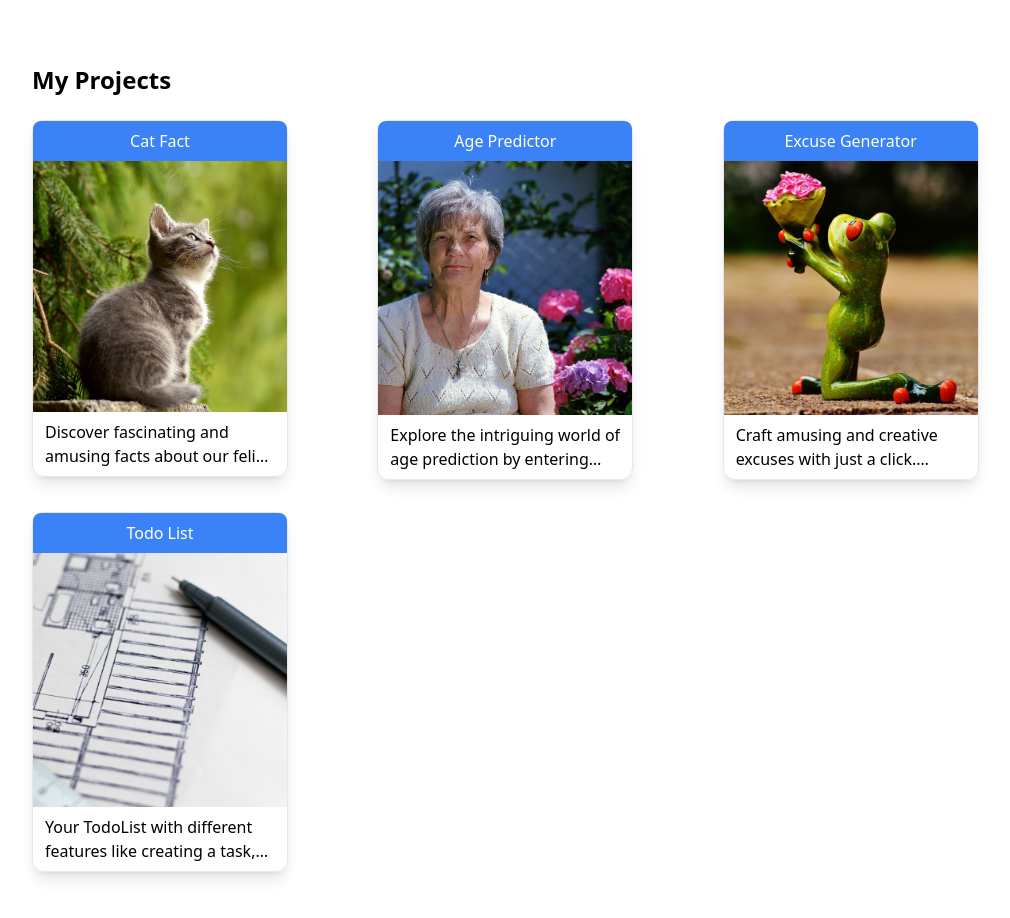
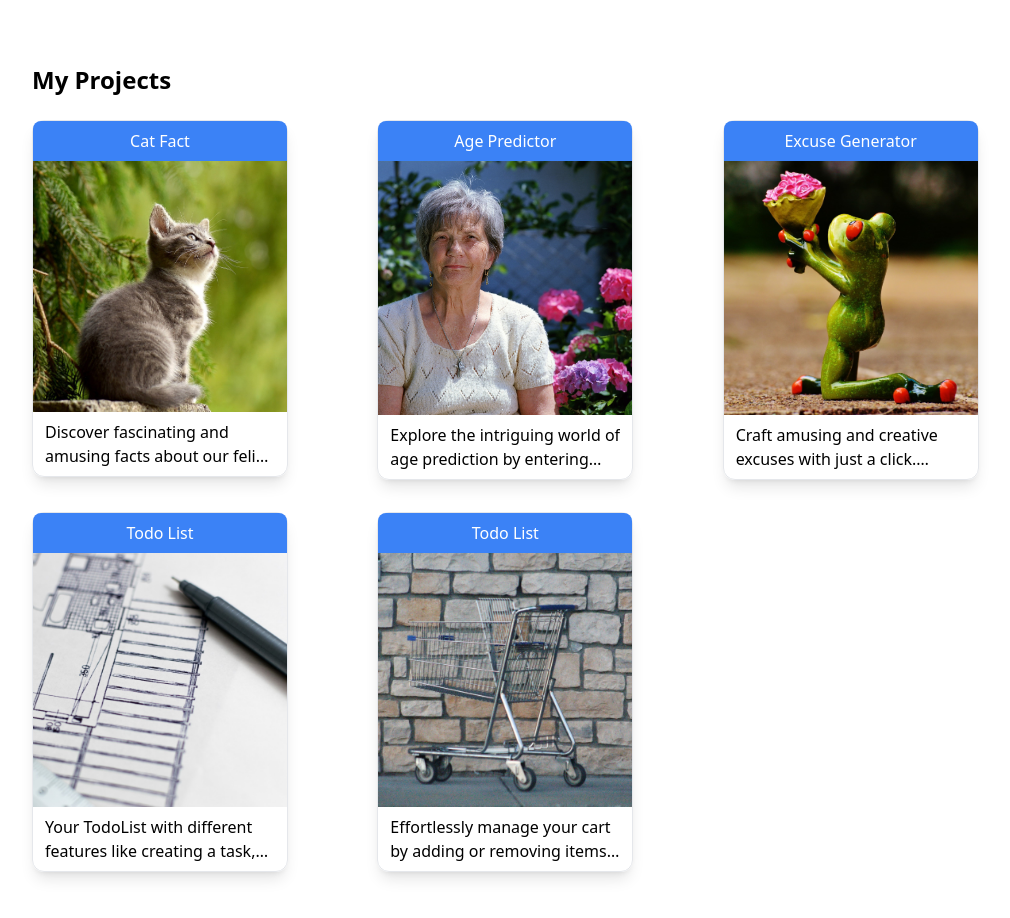
Before and after one commit to bigyan-sapkota/react-small-projects, a React (Vite) app: page / in a window 1280 px wide. Shown: the top 918 px of the page, without its empty margins (96-1106 px from the left). Built offline with nearby package versions, Linux system fonts and the light colour scheme.

Commit message:
Added cart project

```diff
--- a/src/Components/Home.jsx
+++ b/src/Components/Home.jsx
@@ -1,7 +1,7 @@
 import React from "react";
 import ProjectBox from "../Containers/ProjectBox";
 import { Link } from "react-router-dom";
-import { cat, age, excuse, todo } from "../assets/image";
+import { cat, age, excuse, todo, cart } from "../assets/image";
 
 const Home = () => {
   return (
@@ -40,6 +40,14 @@ const Home = () => {
             description="Your TodoList with different features like creating a task, deleting a task"
           />
         </Link>
+
+        <a href="https://cart-bigyan.netlify.app/" target="_blank">
+          <ProjectBox
+            title="Todo List"
+            image={cart}
+            description="Effortlessly manage your cart by adding or removing items, ensuring a smooth and convenient shopping process"
+          />
+        </a>
       </div>
     </div>
   );
--- a/src/Containers/ProjectBox.jsx
+++ b/src/Containers/ProjectBox.jsx
@@ -3,6 +3,7 @@ import React from "react";
 const ProjectBox = (props) => {
   return (
     <div>
+      <a href="https://cart-bigyan.netlify.app/" target="_blank"></a>
       <div className="shadow-lg w-64 rounded-xl border border-neutral-10 hover:scale-[1.01] cursor-pointer mb-5">
         <div className="rounded-tl-lg rounded-tr-lg bg-blue-500">
           <p className="font-medium text-white text-center py-2">
--- a/src/assets/image/index.js
+++ b/src/assets/image/index.js
@@ -2,5 +2,6 @@ import age from "./age.jpg";
 import cat from "./cat.jpg";
 import excuse from "./excuse.jpg";
 import todo from "./todo.jpg";
+import cart from "./cart.jpg";
 
-export { age, cat, excuse, todo };
+export { age, cat, excuse, todo, cart };
```
Also changed, not shown: src/assets/image/cart.jpg (added).
